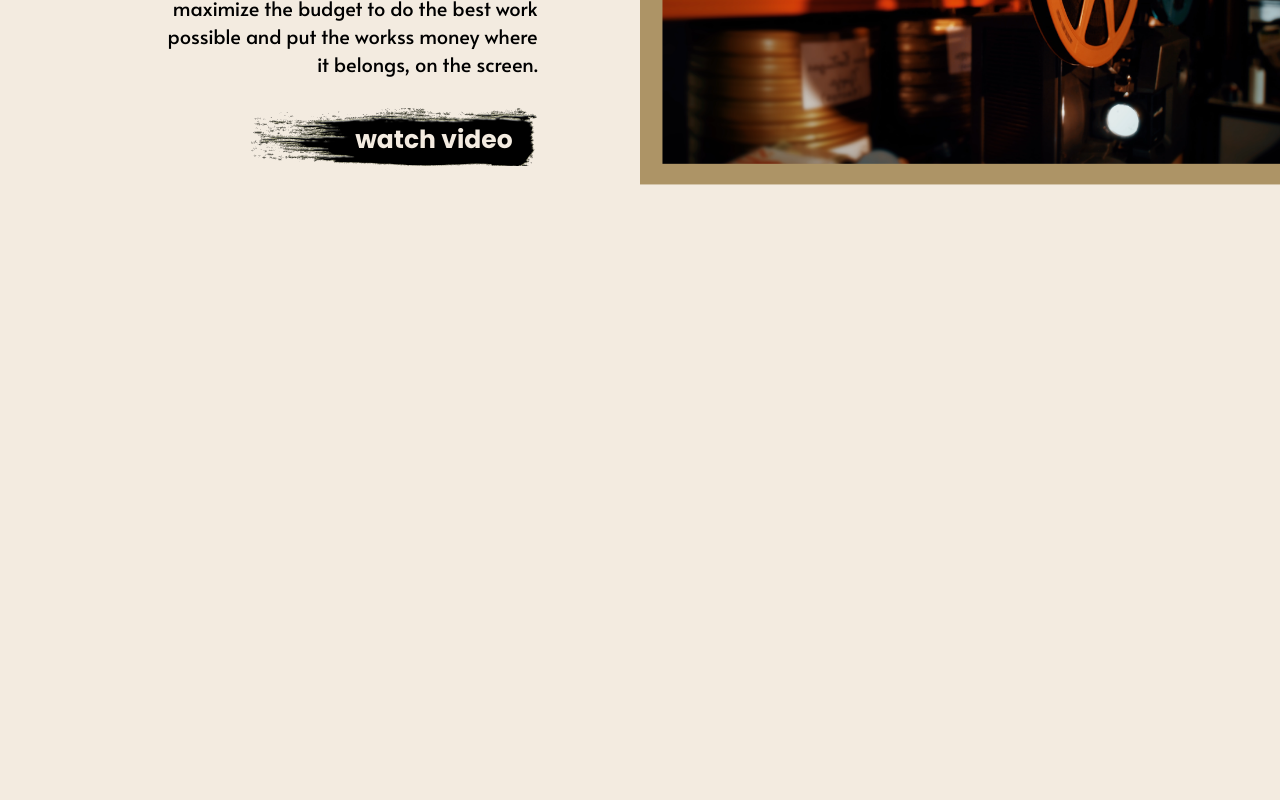
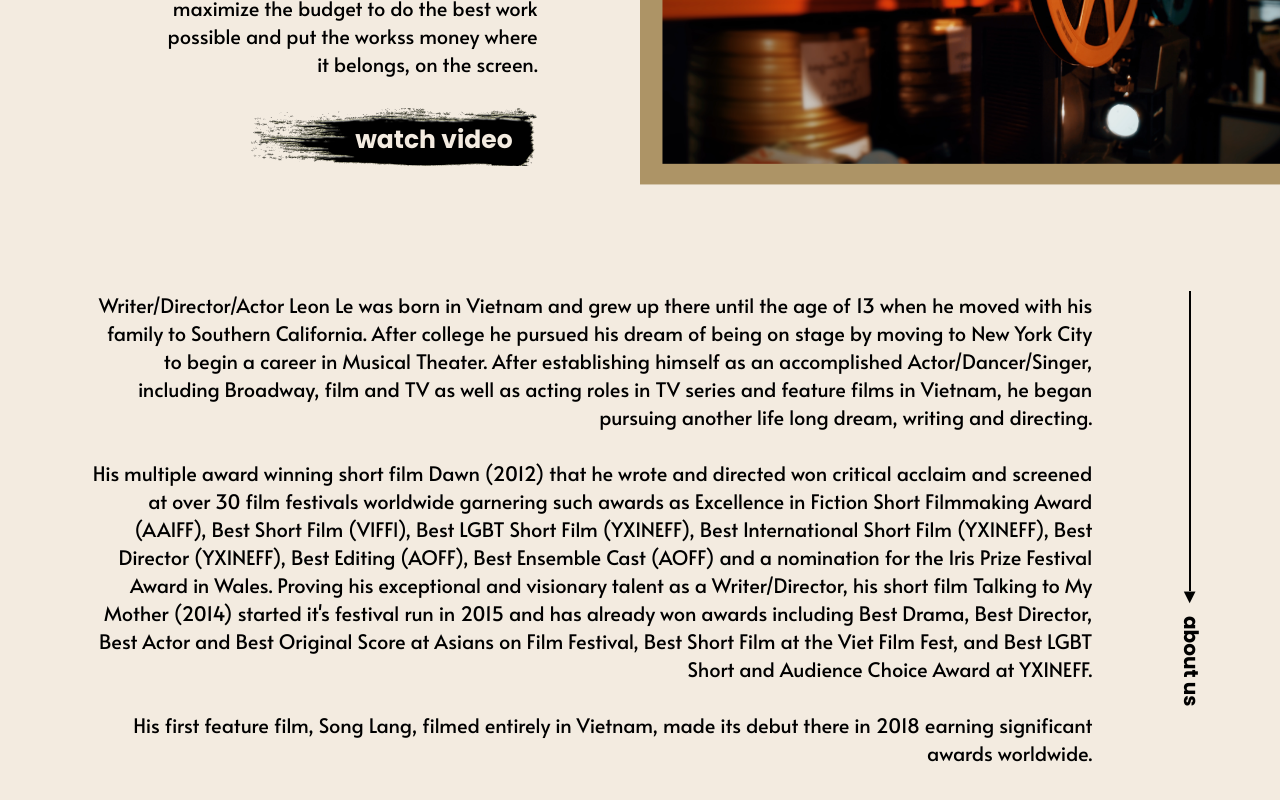
Before and after one commit to huytoan150593/ufo-version2, a React (Create React App) app: page / in a window 1280 px wide. Shown: the part 260-1060 px from the top of the page. Before the commit the page ends 800 px from the top, so only its background shows below. Built offline with nearby package versions, Linux system fonts and the light colour scheme.

Commit message:
about completed

```diff
--- a/src/App.css
+++ b/src/App.css
@@ -22,7 +22,7 @@ body {
   font-family: 'Alata', sans-serif;
   font-size: 20px;
   color: var(--text-color);
-  overflow: hidden;
+  overflow-x: hidden;
   background-color: var(--primary-color);
 }
 a,
--- a/src/App.js
+++ b/src/App.js
@@ -1,12 +1,14 @@
 import './App.css';
 import Hero from './components/Hero/Hero';
 import Navbar from './components/Navbar/Navbar';
+import About from './components/About/About'
 
 function App() {
   return (
     <div className="App">
       <Navbar />
       <Hero />
+      <About />
     </div>
   );
 }
--- /dev/null
+++ b/src/components/About/About.jsx
@@ -0,0 +1,45 @@
+import React from "react";
+import styles from "./About.module.css";
+
+const About = () => {
+    return (
+        <div className={styles.container}>
+            <div className={styles.content}>
+                <p>
+                    Writer/Director/Actor Leon Le was born in Vietnam and grew
+                    up there until the age of 13 when he moved with his family
+                    to Southern California. After college he pursued his dream
+                    of being on stage by moving to New York City to begin a
+                    career in Musical Theater. After establishing himself as an
+                    accomplished Actor/Dancer/Singer, including Broadway, film
+                    and TV as well as acting roles in TV series and feature
+                    films in Vietnam, he began pursuing another life long dream,
+                    writing and directing.
+                    <br />
+                    <br /> His multiple award winning short film Dawn (2012)
+                    that he wrote and directed won critical acclaim and screened
+                    at over 30 film festivals worldwide garnering such awards as
+                    Excellence in Fiction Short Filmmaking Award (AAIFF), Best
+                    Short Film (VIFFl), Best LGBT Short Film (YXINEFF), Best
+                    International Short Film (YXINEFF), Best Director (YXINEFF),
+                    Best Editing (AOFF), Best Ensemble Cast (AOFF) and a
+                    nomination for the Iris Prize Festival Award in Wales.
+                    Proving his exceptional and visionary talent as a
+                    Writer/Director, his short film Talking to My Mother (2014)
+                    started it's festival run in 2015 and has already won awards
+                    including Best Drama, Best Director, Best Actor and Best
+                    Original Score at Asians on Film Festival, Best Short Film
+                    at the Viet Film Fest, and Best LGBT Short and Audience
+                    Choice Award at YXINEFF. <br />
+                    <br />
+                    His first feature film, Song Lang, filmed entirely in
+                    Vietnam, made its debut there in 2018 earning significant
+                    awards worldwide.
+                </p>
+            </div>
+            <div className={styles.arrow}></div>
+        </div>
+    );
+};
+
+export default About;
--- /dev/null
+++ b/src/components/About/About.module.css
@@ -0,0 +1,50 @@
+.container {
+    display: flex;
+    justify-content: space-around;
+    padding: 50px;
+    font-size: 20px;
+}
+.content {
+    flex-basis: 85%;
+    padding-top: 50px;
+}
+.content p {
+    text-align: right;
+}
+.arrow {
+    position: relative;
+    width: 20px;
+    height: 300px;
+    border-right: solid 2px var(--text-color);
+    margin-top: 50px;
+}
+.arrow::after {
+    position: absolute;
+    content: "\25BC";
+    width: 20px;
+    height: 20px;
+    bottom: -10px;
+    left: 9px;
+}
+.arrow::before {
+    position: absolute;
+    content: "about us";
+    width: 100px;
+    font-family: "Poppins", sans-serif;
+    font-size: 20px;
+    font-weight: 800;
+    bottom: -90px;
+    right: -52px;
+    transform: rotate(90deg);
+}
+
+@media screen and (max-width: 834px) {
+    p {
+        font-size: 14px;
+    }
+}
+@media screen and (max-width: 620px) {
+    .container {
+        padding-right: 20px;
+    }
+}
--- a/src/components/Navbar/Navbar.jsx
+++ b/src/components/Navbar/Navbar.jsx
@@ -4,7 +4,6 @@ import { useState } from "react";
 import { BsYoutube, BsFacebook, BsTwitter, BsFilm } from "react-icons/bs";
 
 const Navbar = () => {
-    console.log(window.screen.width);
     const menuList = ["home", "projects", "gallery", "contact"];
     const [show, setShow] = useState(false);
     const handleClick = () => {
```
Also changed, not shown: public/assets/down-arrow.png (added).
